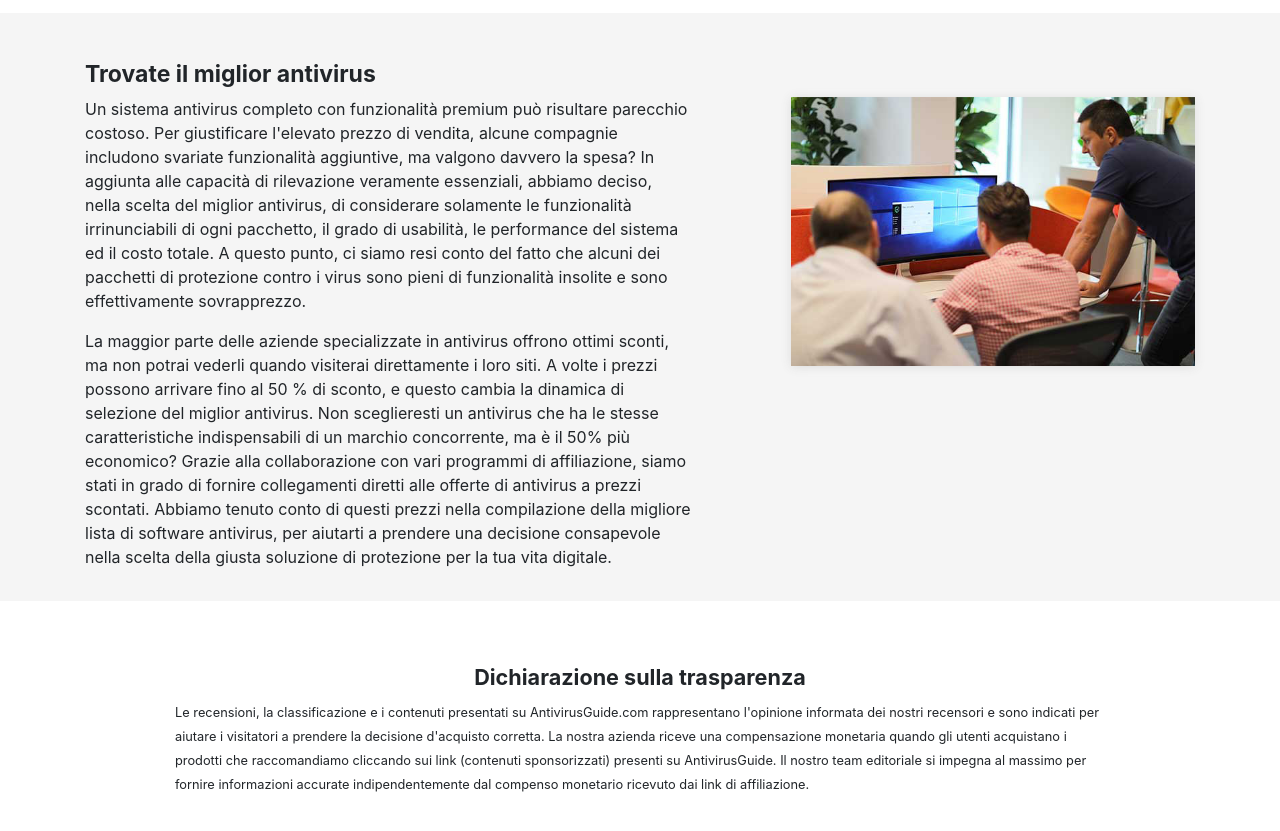
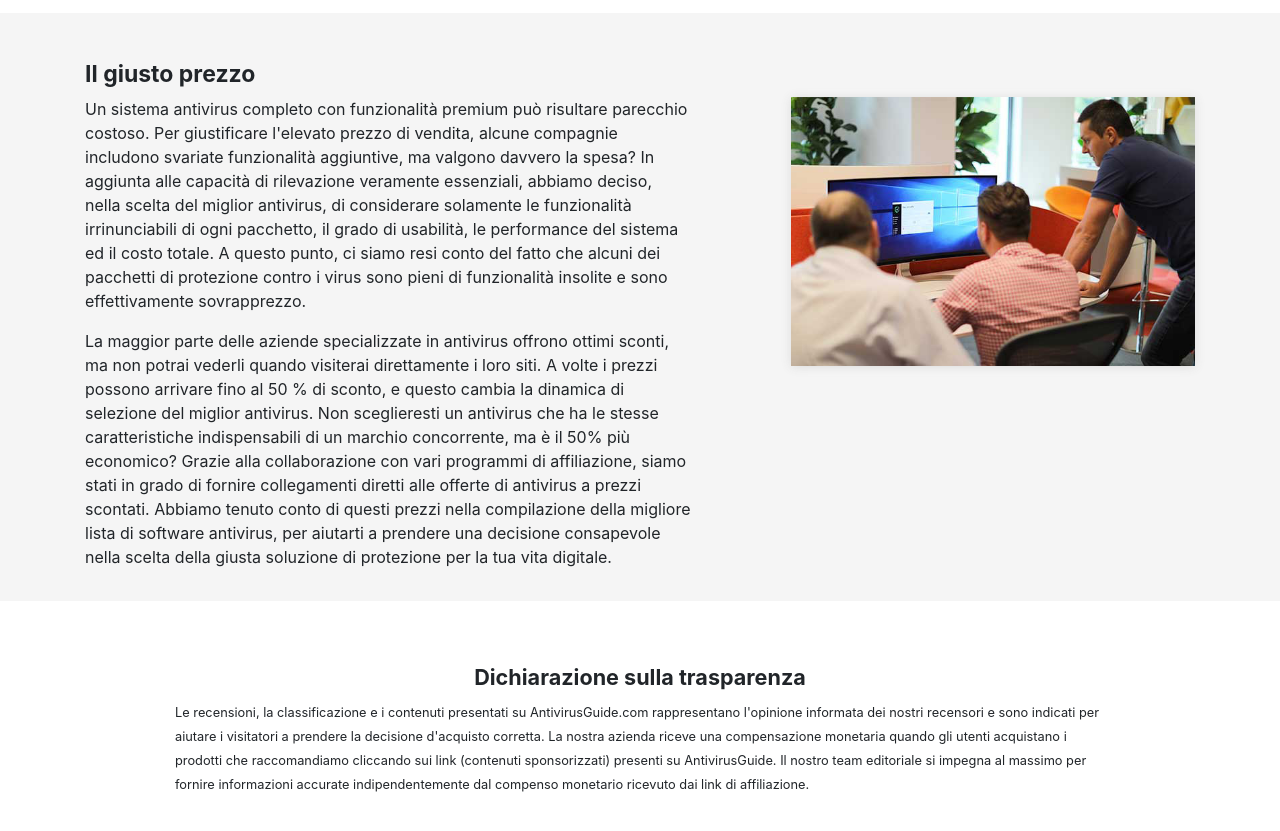
Before and after one commit to Miralem91/antiVirus, a plain HTML site: page index.html in a window 1280 px wide. Shown: the part 6332-7163 px from the top of the page. Drawn offline with nearby package versions, Linux system fonts and the light colour scheme.

Commit message:
Update index.html

```diff
--- a/index.html
+++ b/index.html
@@ -1268,7 +1268,7 @@
 
     <div class="container-fluid mt-5 " id="article3 ">
         <div class="container-lg article">
-            <h4 class="article-heading ">Trovate il miglior antivirus </h4>
+            <h4 class="article-heading ">Il giusto prezzo </h4>
             <div class="article3-content">
                 <img class="img-fluid article3-image" src="assets/allImages/article3.jpg ">
                 <p class="article3-paragraph1">
```
